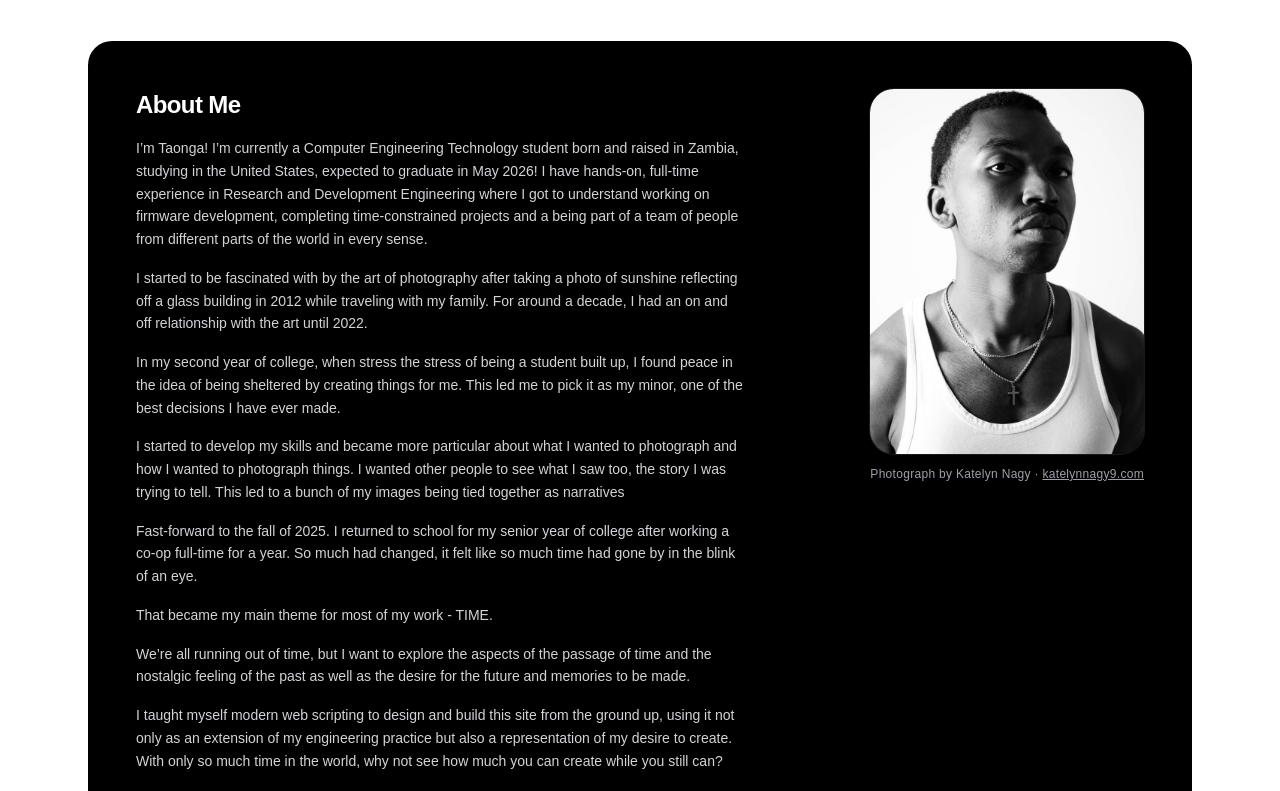
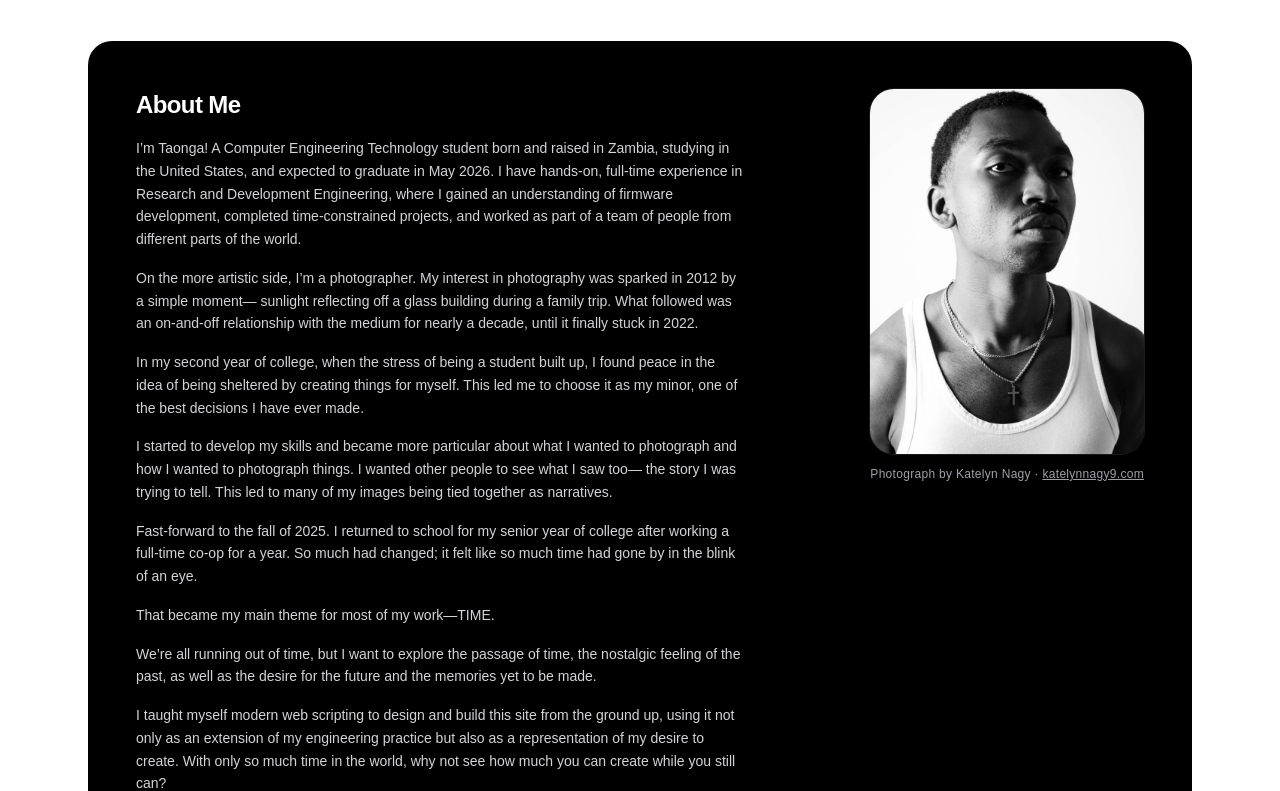
Before and after one commit to tmp5720/taonga-site, a Next.js app: page / in a window 1280 px wide. Shown: the part 1540-2331 px from the top of the page. Built offline with nearby package versions, Linux system fonts and the light colour scheme.

Commit message:
Fixed about me grammar

```diff
--- a/app/page.tsx
+++ b/app/page.tsx
@@ -114,59 +114,60 @@ export default function Home() {
         <h2 className="text-2xl font-semibold tracking-tight text-white">
           About Me
         </h2>
-
         <p className="mt-4 text-sm leading-relaxed text-zinc-300">
-          I’m Taonga! I’m currently a Computer Engineering Technology student born and raised in Zambia,
-           studying in the United States, expected to graduate in May 2026!
-           I have hands-on, full-time experience in Research and Development Engineering where
-           I got to understand working on firmware development, completing time-constrained projects
-           and a being part of a team of people from different parts of the world in every sense.
+  I’m Taonga! A Computer Engineering Technology student born and raised in Zambia,
+  studying in the United States, and expected to graduate in May 2026.
+  I have hands-on, full-time experience in Research and Development Engineering, where
+  I gained an understanding of firmware development, completed time-constrained projects,
+  and worked as part of a team of people from different parts of the world.
 </p>
 
 <p className="mt-4 text-sm leading-relaxed text-zinc-300">
-          I started to be fascinated with by the art of photography after taking a photo of sunshine reflecting
-           off a glass building in 2012 while traveling with my family. For around a decade,
-           I had an on and off relationship with the art until 2022.
+  On the more artistic side, I’m a photographer.
+  My interest in photography was sparked in 2012 by a simple moment—
+  sunlight reflecting off a glass building during a family trip.
+  What followed was an on-and-off relationship with the medium for nearly a decade,
+  until it finally stuck in 2022.
 </p>
 
 <p className="mt-4 text-sm leading-relaxed text-zinc-300">
-          In my second year of college, when stress the stress of being a student built up,
-           I found peace in the idea of being sheltered by creating things for me.
-           This led me to pick it as my minor, one of the best decisions I have ever made.
-
+  In my second year of college, when the stress of being a student built up,
+  I found peace in the idea of being sheltered by creating things for myself.
+  This led me to choose it as my minor, one of the best decisions I have ever made.
 </p>
 
 <p className="mt-4 text-sm leading-relaxed text-zinc-300">
   I started to develop my skills and became more particular about what I wanted to photograph
-           and how I wanted to photograph things. I wanted other people to see what I saw too,
-           the story I was trying to tell. This led to a bunch of my images being tied together as narratives
+  and how I wanted to photograph things. I wanted other people to see what I saw too—
+  the story I was trying to tell. This led to many of my images being tied together as narratives.
 </p>
 
 <p className="mt-4 text-sm leading-relaxed text-zinc-300">
   Fast-forward to the fall of 2025. I returned to school for my senior year of college
-          after working a co-op full-time for a year. So much had changed,
+  after working a full-time co-op for a year. So much had changed;
   it felt like so much time had gone by in the blink of an eye.
-
 </p>
 
 <p className="mt-4 text-sm leading-relaxed text-zinc-300">
-          That became my main theme for most of my work - TIME.
+  That became my main theme for most of my work—TIME.
 </p>
 
 <p className="mt-4 text-sm leading-relaxed text-zinc-300">
-          We’re all running out of time, but I want to explore the aspects of the passage of time
-          and the nostalgic feeling of the past as well as the desire for the future and memories to be made.
+  We’re all running out of time, but I want to explore the passage of time,
+  the nostalgic feeling of the past, as well as the desire for the future
+  and the memories yet to be made.
 </p>
 
 <p className="mt-4 text-sm leading-relaxed text-zinc-300">
   I taught myself modern web scripting to design and build this site from the ground up,
-           using it not only as an extension of my engineering practice but also a representation of my desire to create.
-            With only so much time in the world, why not see how much you can create while you still can?
+  using it not only as an extension of my engineering practice but also as a representation
+  of my desire to create. With only so much time in the world, why not see how much you can create while you still can?
 </p>
 
 <p className="mt-4 text-sm leading-relaxed text-zinc-300">
   I hope you enjoy your time here!
 </p>
+
       </div>
 
       {/* PORTRAIT */}
--- a/app/photo/page.tsx
+++ b/app/photo/page.tsx
@@ -5,7 +5,7 @@ export default function PhotoPage() {
     <div className="space-y-10">
       <header className="text-center space-y-3">
         <h1 className="text-6xl font-semibold tracking-tight">PORTFOLIO</h1>
-
+        href="https://instagram.com/taongasphoto"
       </header>
 
       <Portfolio />
--- a/package.json
+++ b/package.json
@@ -3,13 +3,12 @@
   "version": "0.1.0",
   "private": true,
   "scripts": {
-    "dev": "next dev",
+    "dev": "NEXT_DISABLE_TURBOPACK=1 next dev",
     "build": "next build",
     "start": "next start",
     "lint": "eslint"
   },
   "dependencies": {
-    "lucide-react": "^0.562.0",
     "next": "16.1.1",
     "react": "19.2.3",
     "react-dom": "19.2.3"
```
Lines whose indentation alone changed are shown as unchanged.
